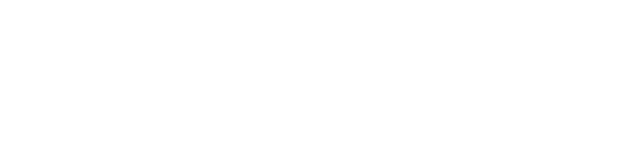
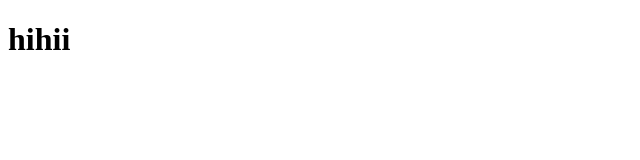
Before and after one commit to hallobyte/test-repository, a plain HTML site: page feature1.html in a window 1280 px wide. Shown: the whole page, without its empty margins (0-640 px from the left). Drawn offline with Linux system fonts and the light colour scheme.

Commit message:
Update feature1.html

```diff
--- a/feature1.html
+++ b/feature1.html
@@ -6,7 +6,5 @@
     , initial-scale=1.0">
     <title>Document</title>
 </head>
-<body>
-
-</body>
+<body><h1>hihii</h1></body>
 </html>
```
